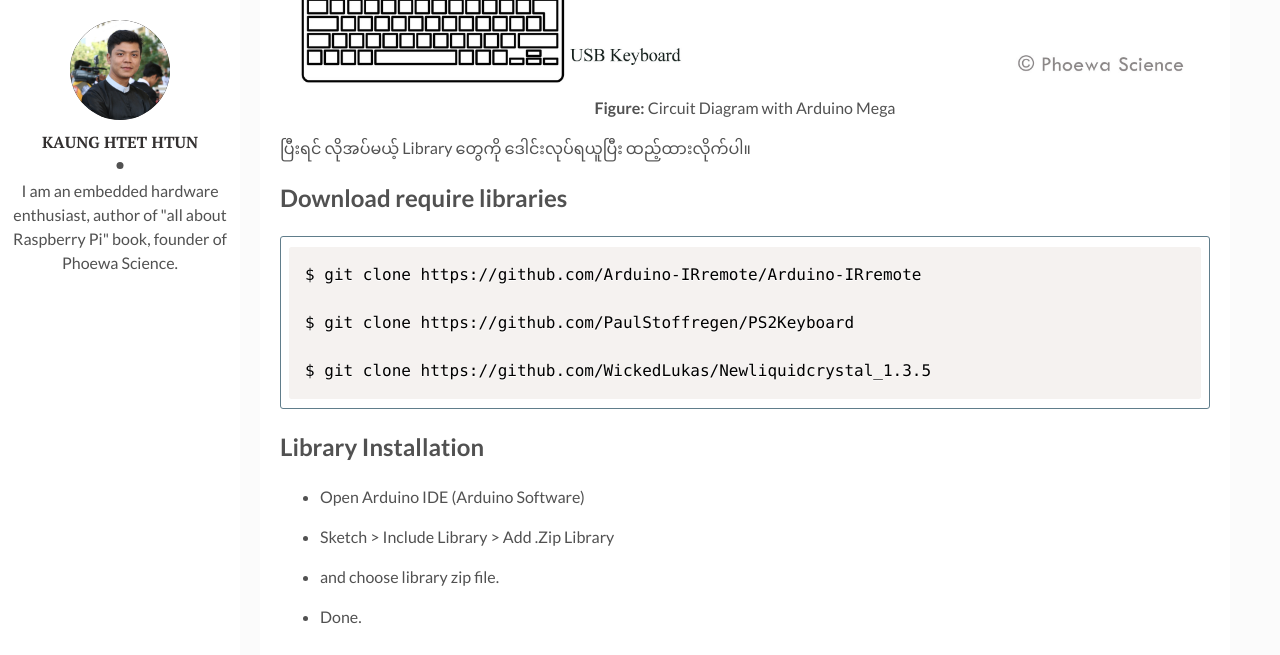
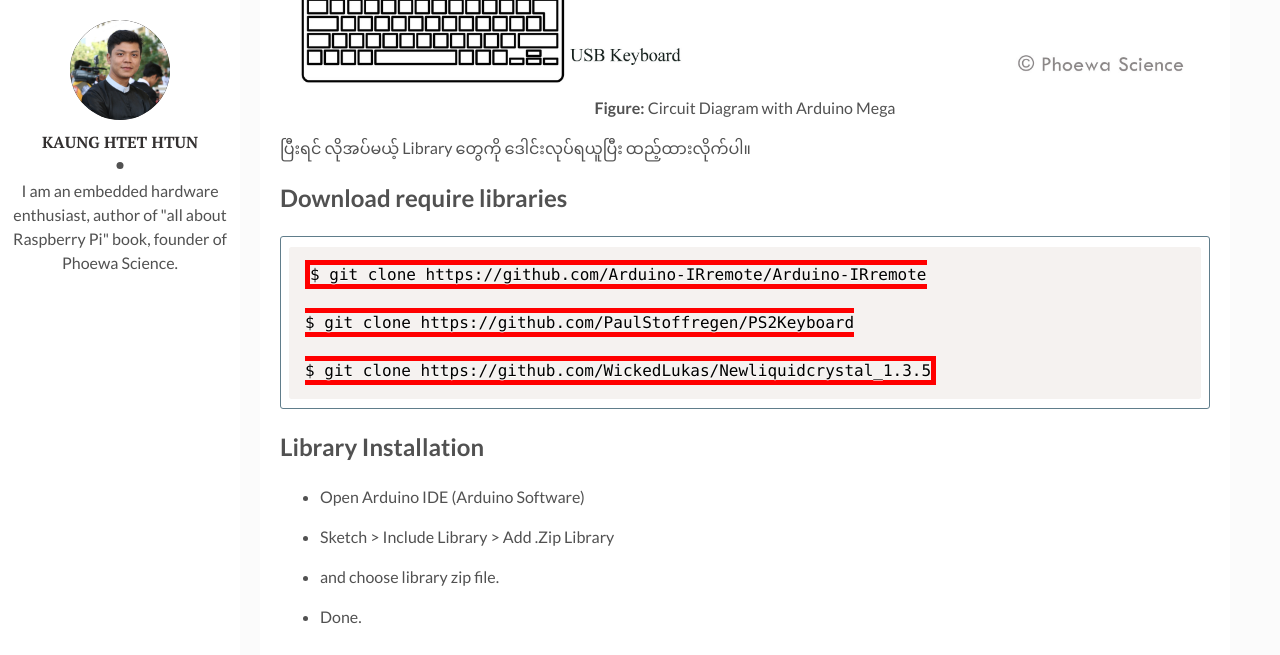
Before and after one commit to kogyikaunghtet/kogyikaunghtet.github.io, a Jekyll site: the page built from _posts/2021-11-10-ir_text.markdown, in a window 1280 px wide and 1400 px high, scrolled down 2057 px. Shown: the top 655 px of the window. Built offline with Jekyll 4.4.1, drawn with Linux system fonts in a browser that asks for light colours; comment, search, counter and statistics services are not loaded; grey boxes are pictures that could not be loaded.

Commit message:
Initial commit

```diff
--- a/assets/css/main.css
+++ b/assets/css/main.css
@@ -817,7 +817,7 @@ pre {
 }
 
 pre code {
-  border: 3;
+  border: 5px solid red;
   padding-right: 0;
   padding-left: 0;
   overflow: auto;
```
